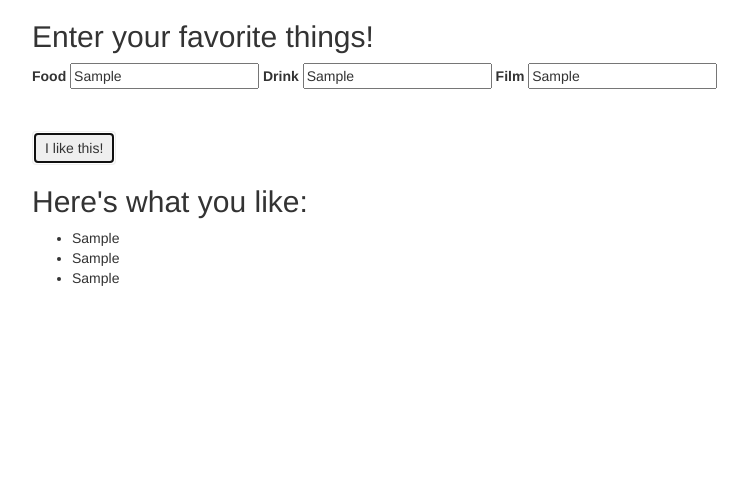
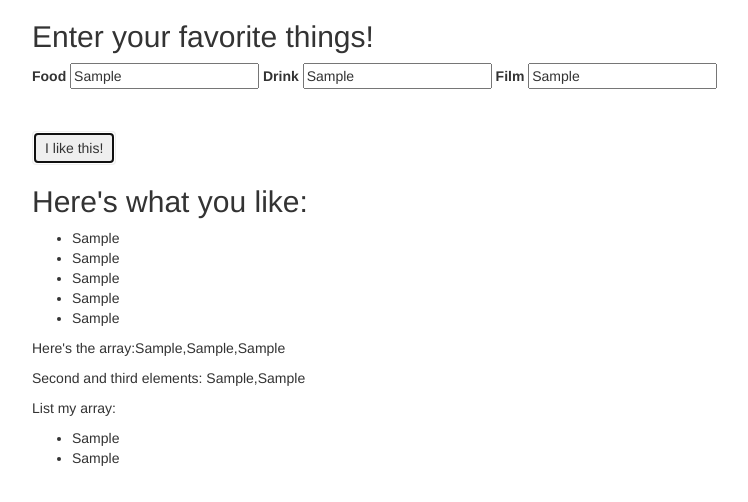
Before and after one commit to klotsa/fav-things, a plain HTML site: page index.html in a window 1280 px wide. Both pictures are taken after typing "Sample", "Sample", "Sample" into the empty fields and a click on the button "I like this!". Shown: the whole page, without its empty margins (38-786 px from the left). Drawn offline with Linux system fonts and the light colour scheme.

Commit message:
add arrays

```diff
--- a/index.html
+++ b/index.html
@@ -30,6 +30,18 @@
           <li><span class="film"></span></li>
         </ul>
 
+        <p>
+          Here's the array:<span class="favorites"></span>
+        </p>
+        <p>
+          Second and third elements: <span class="favs2"></span>
+        </p>
+        <p>
+          List my array:
+          <ul>
+
+          </ul>
+        </p>
 
 
       </div>
--- a/js/scripts.js
+++ b/js/scripts.js
@@ -4,11 +4,21 @@ $(document).ready(function() {
     var drinkInput = $("input#drink").val();
     var filmInput = $("input#film").val();
 
+    var favorites = [];
+    var favs2 = [];
+
+
+    favorites.push(foodInput, drinkInput, filmInput);
+    favs2.push(favorites[1], favorites[2]);
+
 
     $(".food").text(foodInput);
     $(".drink").text(drinkInput);
     $(".film").text(filmInput);
-
+    $(".favorites").text(favorites);
+    $(".favs2").text(favs2);
+    $("ul").append("<li>" + favorites[0] + "</li>");
+    $("ul").append("<li>" + favorites[1] + "</li>");
 
     $("#output").show() ;
 
```
